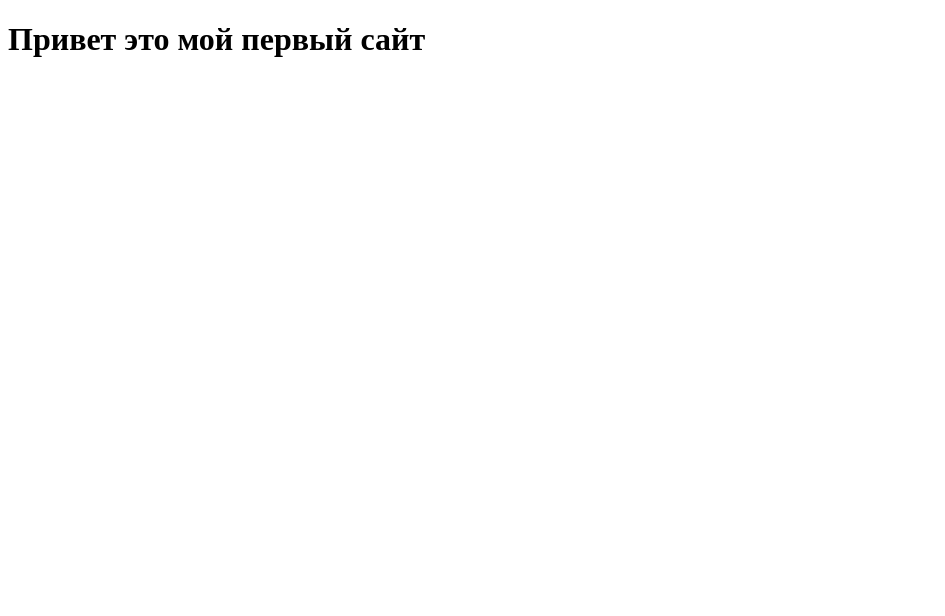
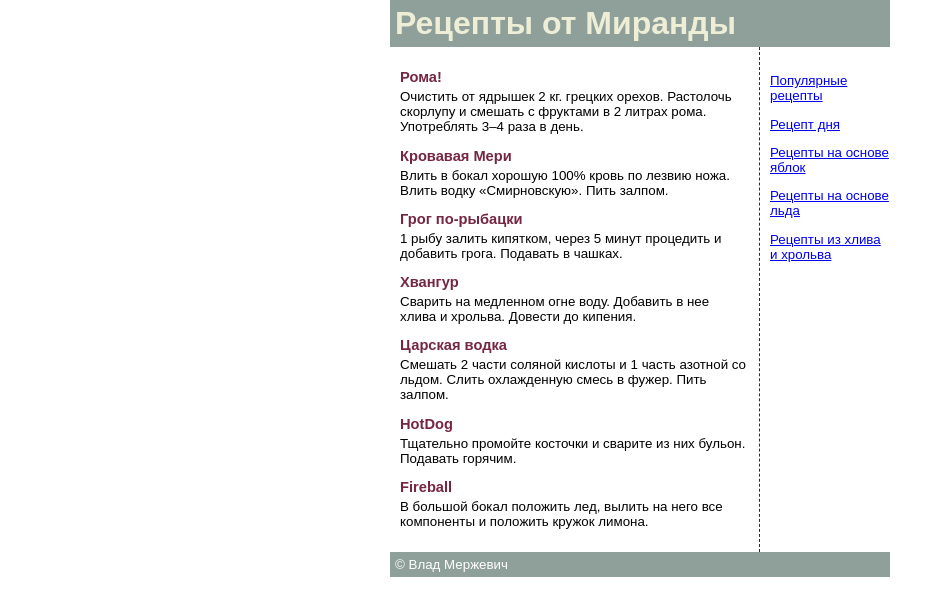
Before and after one commit to slava0x0/slava0x0, a plain HTML site: page index.html in a window 1280 px wide. Shown: the whole page, without its empty margins (0-945 px from the left). Drawn offline with Linux system fonts and the light colour scheme.

Commit message:
new html
All new

```diff
--- a/index.html
+++ b/index.html
@@ -1,15 +1,40 @@
-<!doctype html>
+<!DOCTYPE html>
 <html lang="ru">
-<head>
-  <meta charset="utf-8" />
-  <title>Мой первый сайт</title>
-  <link rel="stylesheet" href="style/style.css" />
-</head>
-<body>
-	<header>
-		<div class="header">
-			<h1>Привет это мой первый сайт</h1>
-		</div>
-	</header>
-</body>
+ <head>
+  <meta charset="utf-8">
+  <title>Рецепты от Миранды</title>
+  <link href="style/style.css" rel="stylesheet">
+ </head>
+ <body>
+  <div id="container">
+   <div id="header">Рецепты от Миранды</div>
+   <div id="content">
+    <h2>Рома!</h2>
+    <p>Очистить от ядрышек 2 кг. грецких орехов. Растолочь скорлупу и смешать с фруктами
+    в 2 литрах рома. Употреблять 3–4 раза в день.</p>
+    <h2>Кровавая Мери</h2>
+    <p>Влить в бокал хорошую 100% кровь по лезвию ножа. Влить водку &laquo;Смирновскую&raquo;.
+    Пить залпом.</p>
+    <h2>Грог по-рыбацки</h2>
+    <p>1 рыбу залить кипятком, через 5 минут процедить и добавить грога. Подавать в чашках.</p>
+    <h2>Хвангур</h2>
+    <p>Сварить на медленном огне воду. Добавить в нее хлива и хрольва. Довести до кипения.</p>
+    <h2>Царская водка</h2>
+    <p>Смешать 2 части соляной кислоты и 1 часть азотной со льдом. Слить охлажденную смесь
+    в фужер. Пить залпом.</p>
+    <h2>HotDog</h2>
+    <p>Тщательно промойте косточки и сварите из них бульон. Подавать горячим.</p>
+    <h2>Fireball</h2>
+    <p>В большой бокал положить лед, вылить на него все компоненты и положить кружок лимона.</p>
+   </div>
+   <div id="sidebar">
+    <p><a href="popular.html">Популярные рецепты</a></p>
+    <p><a href="day.html">Рецепт дня</a></p>
+    <p><a href="apple.html">Рецепты на основе яблок</a></p>
+    <p><a href="ice.html">Рецепты на основе льда</a></p>
+    <p><a href="hliv.html">Рецепты из хлива и хрольва</a></p>
+   </div>
+   <div id="footer">&copy; Влад Мержевич</div>
+  </div>
+ </body>
 </html>
--- a/style/style.css
+++ b/style/style.css
@@ -0,0 +1,41 @@
+body {
+    font: 10pt Arial, Helvetica, sans-serif; /* Шрифт на веб-странице */
+    background: #fff; /* Цвет фона */
+    margin: 0; /* Убираем отступы */
+   }
+   h2 {
+    font-size: 1.1em; /* Размер шрифта */
+    color: #752641; /* Цвет текста */
+    margin-bottom: 0; /* Отступ снизу */
+   }
+   #container {
+    width: 500px; /* Ширина макета */
+    margin: 0 auto; /* Выравниваем по центру */
+    position: relative; /* Относительное позиционирование */
+   }
+   #header {
+    background: #8fa09b; /* Цвет фона */
+    font-size: 24pt; /* Размер текста */
+    font-weight: bold; /* Жирное начертание */
+    color: #edeed5; /* Цвет текста */
+    padding: 5px; /* Отступы вокруг текста */
+   }
+   #content {
+    margin-right: 130px; /* Отступ справа */
+    padding: 10px; /* Поля вокруг текста */
+    border-right: 1px dashed #183533; /* Линия справа */
+   }
+   #content p {
+    margin-top: 0.3em /* Отступ сверху */
+   }
+   #sidebar {
+    position: absolute; /* Абсолютное позиционирование */
+    right: 0; /* Положение от правого края */
+    top: 60px; /* Положение от верхнего края */
+    width: 120px; /* Ширина */
+   }
+   #footer {
+    background: #8fa09b; /* Цвет фона */
+    color: #fff; /* Цвет текста */
+    padding: 5px; /* Отступы вокруг текста */
+   }
```
Also changed, not shown: info.html (added, +28 -0 lines).
